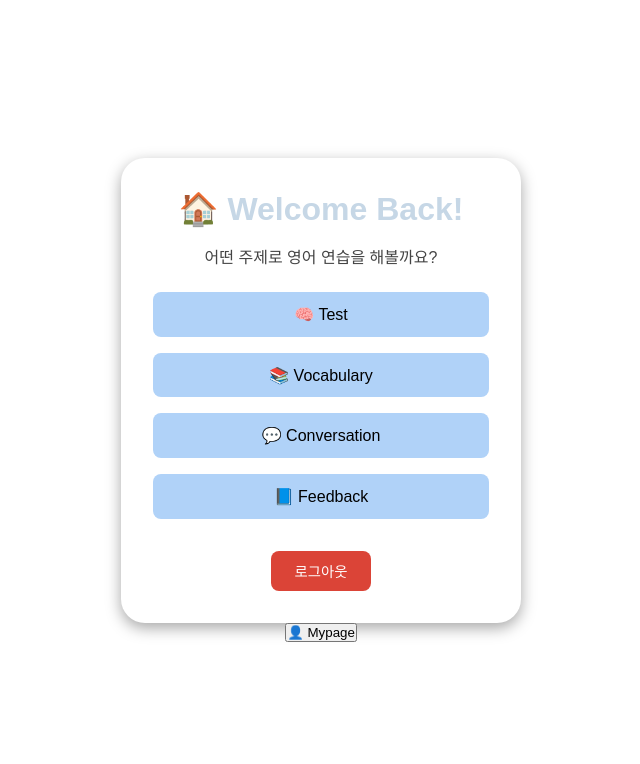
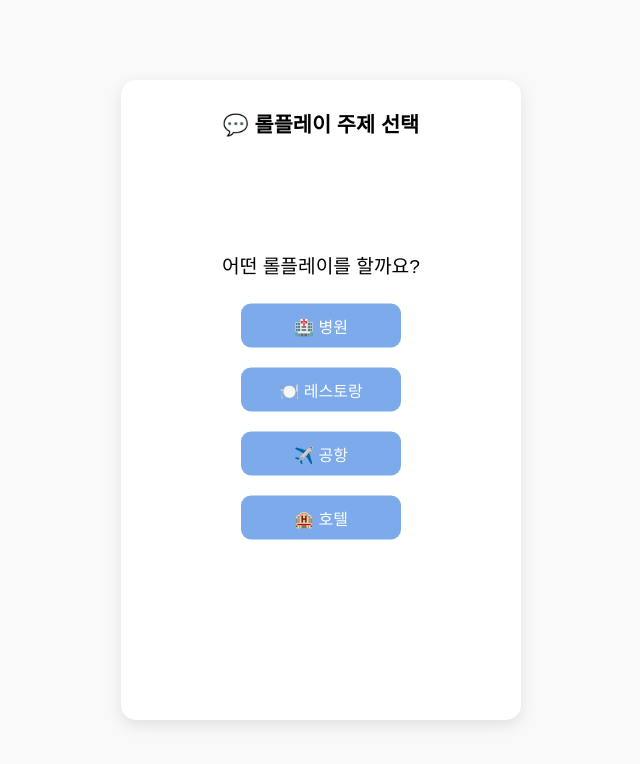
Before and after one commit to nojungsin/eng_learn_chat, a React (Create React App) app in the folder eng_learning/ui/: page /chat in a window 1280 px wide. Shown: the top 764 px of the page, without its empty margins (319-959 px from the left). Built offline with nearby package versions, Linux system fonts and the light colour scheme.

Commit message:
Update Chat.tsx

```diff
--- a/eng_learning/ui/src/pages/Chat.tsx
+++ b/eng_learning/ui/src/pages/Chat.tsx
@@ -1,51 +1,121 @@
+import { useState, useRef, useEffect } from 'react';
 import { useNavigate } from 'react-router-dom';
-import { useState } from 'react';
-import './Home.css';// ✅ CSS 추가
+import './Chat.css';
 
-export default function Home() {
+type Message = {
+  id: string;
+  role: 'ai' | 'user';
+  content: string;
+};
+
+export default function Chat() {
+  const [isTopicSelected, setIsTopicSelected] = useState(false);
+  const [selectedTopic, setSelectedTopic] = useState('');
+  const [messages, setMessages] = useState<Message[]>([]);
+  const [input, setInput] = useState('');
   const navigate = useNavigate();
-  const [isSelecting, setIsSelecting] = useState(false); // 선택 화면을 표시할지 여부
 
-  // Conversation 버튼 클릭 시, 텍스트 채팅 또는 음성 채팅 선택 화면을 표시
-  const handleConversationClick = () => {
-    setIsSelecting(true);
+  const endRef = useRef<HTMLDivElement | null>(null);
+  const scrollToBottom = () => endRef.current?.scrollIntoView({ behavior: 'smooth' });
+
+  useEffect(() => {
+    scrollToBottom();
+  }, [messages]);
+
+  const addMessage = (role: 'ai' | 'user', content: string) => {
+    setMessages((prev) => [
+      ...prev,
+      { id: `${Date.now()}-${Math.random()}`, role, content },
+    ]);
   };
 
-  // 선택된 채팅 모드에 따라 Chat.tsx로 이동
-  const handleModeSelect = (mode: string) => {
-    setIsSelecting(false); // 선택 화면 숨기기
-    navigate('/chat', { state: { mode } }); // 선택한 모드에 따라 이동
+  const handleTopicSelect = (topic: string) => {
+    setSelectedTopic(topic);
+    setIsTopicSelected(true);
+    // 안내 메시지는 AI가 말한 걸로 처리(왼쪽)
+    addMessage('ai', `Let's start the roleplay about "${topic}". You can type your first line!`);
+  };
+
+  const handleSend = () => {
+    const text = input.trim();
+    if (!text) return;
+
+    // 내 메시지(오른쪽)
+    addMessage('user', text);
+    setInput('');
+
+    // (옵션) 임시 AI 응답 데모 — 실제 API 연동 시 이 부분을 대체하세요.
+    setTimeout(() => {
+      addMessage('ai', `AI: "${text}" 에 대한 응답 예시입니다.`);
+    }, 400);
+  };
+
+  const handleKeyDown = (e: React.KeyboardEvent<HTMLInputElement>) => {
+    if (e.key === 'Enter') {
+      e.preventDefault();
+      handleSend();
+    }
+  };
+
+  const handleExit = () => {
+    setIsTopicSelected(false);
+    setSelectedTopic('');
+    setMessages([]);
+    setInput('');
+    navigate('/feedback');
   };
 
   return (
-    <div className="home-container">
-      <div className="home-card">
-        <h2>🏠 Welcome Back!</h2>
-        <p>어떤 주제로 영어 연습을 해볼까요?</p>
+    <div className="chat-container">
+      <div className="chat-box">
+        {isTopicSelected && (
+          <button className="exit-button" onClick={handleExit}>
+            ❌
+          </button>
+        )}
 
-        <div className="home-buttons">
-          <button onClick={() => navigate('/test')}>🧠 Test</button>
-          <button onClick={() => navigate('/vocab')}>📚 Vocabulary</button>
-          <button onClick={handleConversationClick}>💬 Conversation</button>
-          <button onClick={() => navigate('/feedback')}>📘 Feedback</button> {/* ✅ 피드백 버튼 경로 수정 */}
+        <div className="chat-header">
+          {isTopicSelected ? `💬 롤플레이 주제: ${selectedTopic}` : '💬 롤플레이 주제 선택'}
         </div>
 
-        <button className="logout-btn" onClick={() => navigate('/login')}>
-          로그아웃
-        </button>
+        {!isTopicSelected && (
+          <div className="topic-selection">
+            <p>어떤 롤플레이를 할까요?</p>
+            <button onClick={() => handleTopicSelect('병원에서 의사와 환자')}>🏥 병원</button>
+            <button onClick={() => handleTopicSelect('레스토랑에서 주문하기')}>🍽️ 레스토랑</button>
+            <button onClick={() => handleTopicSelect('공항에서 체크인하기')}>✈️ 공항</button>
+            <button onClick={() => handleTopicSelect('호텔에서 체크인하기')}>🏨 호텔</button>
+          </div>
+        )}
+
+        {isTopicSelected && (
+          <>
+            <div className="chat-messages">
+              {messages.map((m) => (
+                <div key={m.id} className={`message-row ${m.role}`}>
+                  <div className={`message-bubble ${m.role}`}>
+                    <span>{m.content}</span>
+                  </div>
+                </div>
+              ))}
+              <div ref={endRef} />
+            </div>
+
+            <div className="chat-input-area">
+              <input
+                className="chat-input"
+                value={input}
+                onChange={(e) => setInput(e.target.value)}
+                onKeyDown={handleKeyDown}
+                placeholder="Type your message..."
+              />
+              <button className="send-button" onClick={handleSend}>
+                Send
+              </button>
+            </div>
+          </>
+        )}
       </div>
-
-      <button className="mypage-btn" onClick={() => navigate('/mypage')}>
-        👤 Mypage
-      </button> {/* 오른쪽 상단에 고정된 마이페이지 버튼 */}
-
-      {/* 채팅 모드 선택 화면 */}
-      {isSelecting && (
-        <div className="chat-mode-selection">
-          <button onClick={() => handleModeSelect('text')}>💬 텍스트 채팅</button>
-          <button onClick={() => handleModeSelect('voice')}>🎤 음성 채팅</button>
-        </div>
-      )}
     </div>
   );
 }
```
